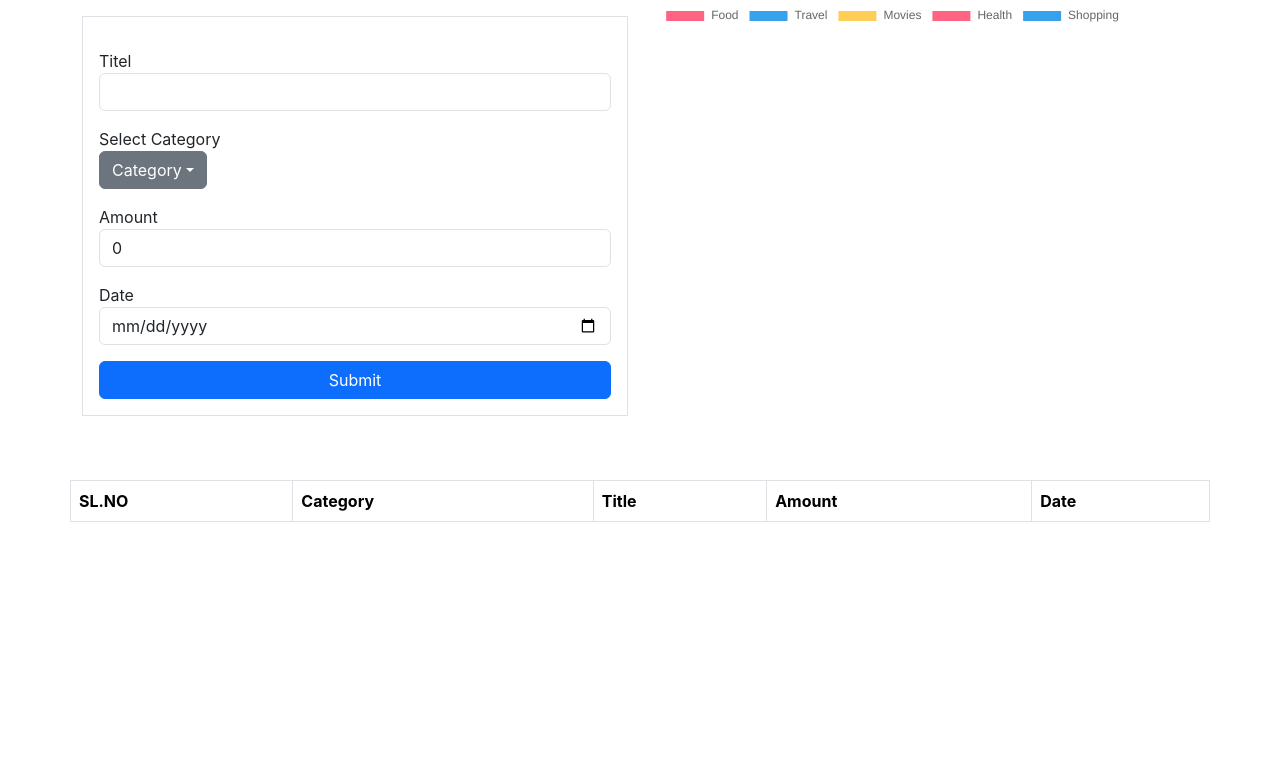
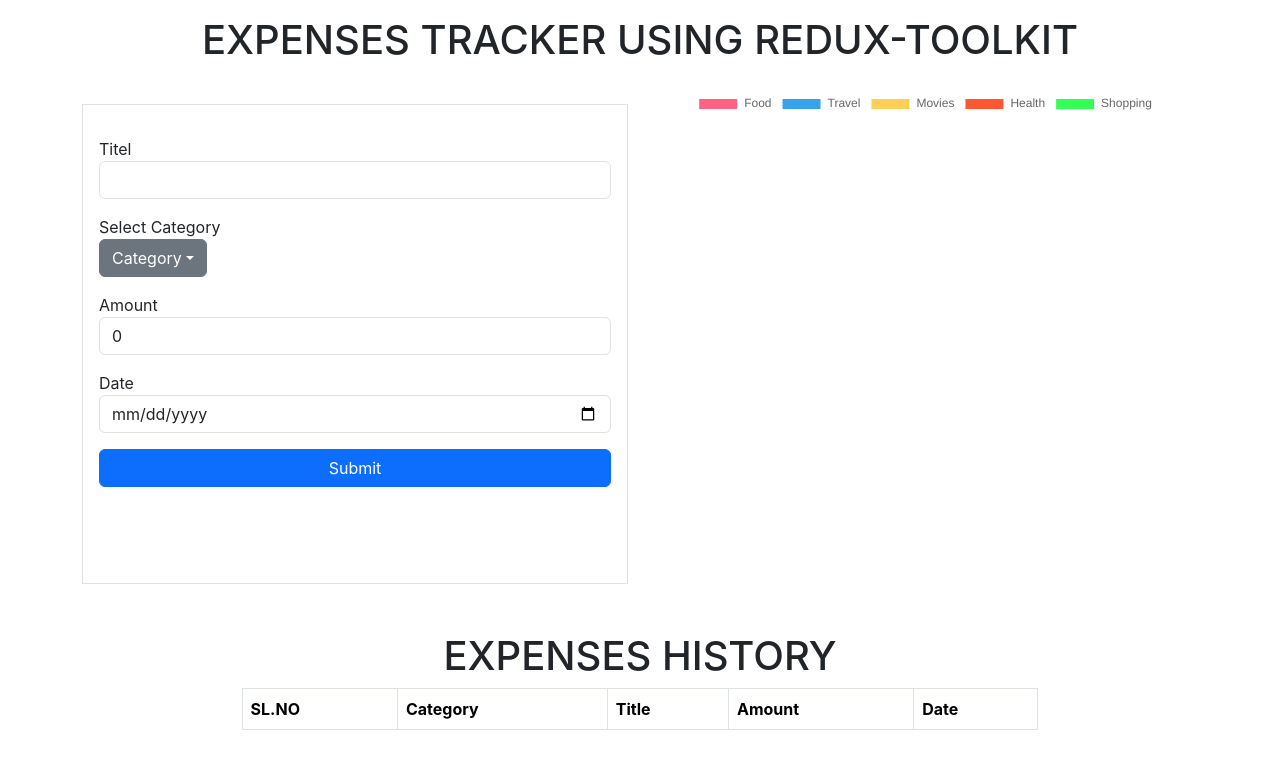
Before and after one commit to bathiniharish7/project-expense-tracker, a React (Create React App) app: page / in a window 1280 px wide. Shown: the top 758 px of the page. Built offline with nearby package versions, Linux system fonts and the light colour scheme.

Commit message:
alined all components in center using Flex

```diff
--- a/src/App.js
+++ b/src/App.js
@@ -9,19 +9,31 @@ function App() {
   return (
     <div className="container">
 
-      <div className='row'>
+      <div className='row mt-3'>
+        <div className='col-12'>
+          <h1 className='text-center'>EXPENSES TRACKER USING REDUX-TOOLKIT</h1>
+        </div>
+      </div>
 
-        <div className='col-6'>
+
+      <div className='row mt-3'>
+        <div className='col-12 col-md-6'>
           <FormComponent/>
         </div>
-        <div className='col-6 '>
+        <div className='col-12 mt-2 col-md-6 mt-md-0'>
           <PieChart/>
         </div>
-
       </div>
 
-      <div className='row'>
-        <ListComponent/>
+
+
+      <div className='row m-5'>
+        <div className='col-12 text-center'>
+          <h1>EXPENSES HISTORY</h1>
+        </div>
+        <div className='col-12 justify-content-center'>
+         <ListComponent/>
+        </div>
       </div>
 
 
--- a/src/components/FormComponent.js
+++ b/src/components/FormComponent.js
@@ -17,7 +17,7 @@ function FormComponent({addUserData}) {
 
 
   return (
-    <div className='border  mt-3 p-3'>
+    <div className='border  mt-3 p-3' style={{height:'60vh'}}>
          <div className='mt-3'>
             <label>Titel</label>
             <input type='text' className='form-control' value={title} onChange={(e)=>{setTitle(e.target.value)}}/>
--- a/src/components/ListComponent.js
+++ b/src/components/ListComponent.js
@@ -1,15 +1,13 @@
-
-import React, { useEffect, useState } from 'react';
+import React from 'react';
 import Table from 'react-bootstrap/Table';
 import { useSelector } from 'react-redux';
 
 function ListComponent() {
-
-    const list = useSelector(state=>state.expenseSlice.All);
-
+  const list = useSelector(state => state.expenseSlice.All);
 
   return (
-    <Table striped bordered hover>
+    <div style={{ display: 'flex', justifyContent: 'center', alignItems: 'center'}}>
+      <Table striped bordered hover style={{ width: '80%' }}>
         <thead>
           <tr>
             <th>SL.NO</th>
@@ -20,26 +18,18 @@ function ListComponent() {
           </tr>
         </thead>
         <tbody>
-        {/* {items.map((item, index) => (
-          <tr key={1}>
-            <td></td>
-          </tr>
-        ))}
-       */}
-       {
-        list.map((item,index)=>(
+          {list.map((item, index) => (
             <tr key={index}>
-                <td>{index+1}</td>
+              <td>{index + 1}</td>
               <td>{item.Category}</td>
               <td>{item.Title}</td>
               <td>{item.Amount}</td>
               <td>{item.Date}</td>
             </tr>
-
-        ))
-       }
+          ))}
         </tbody>
       </Table>
+    </div>
   );
 }
 
--- a/src/components/PieChart.js
+++ b/src/components/PieChart.js
@@ -1,53 +1,46 @@
-import React from 'react'
-
+import React from 'react';
 import { Pie } from 'react-chartjs-2';
-import { Chart as ChartJS } from "chart.js/auto";
 import { useSelector } from 'react-redux';
 
+function PieChart() {
+  const pieChartData = useSelector(state => state.expenseSlice);
 
-function PieChart() {
-    console.log("Componend");
-    const pieChartData = useSelector(state => state.expenseSlice);
-    console.log(pieChartData);
+  const foodTotal = pieChartData.Food.reduce((accumulator, current) => {
+    return accumulator + current.Amount;
+  }, 0);
 
-    const foodTotal = pieChartData.Food.reduce((accumulator,current)=>{
+  const TravelTotal = pieChartData.Travel.reduce((accumulator, current) => {
     return accumulator + current.Amount;
-    },0)
+  }, 0);
 
-    const TravelTotal = pieChartData.Travel.reduce((accumulator,current)=>{
+  const MoviesTotal = pieChartData.Movies.reduce((accumulator, current) => {
     return accumulator + current.Amount;
-    },0)
+  }, 0);
 
-    const MoviesTotal = pieChartData.Movies.reduce((accumulator,current)=>{
+  const HealthTotal = pieChartData.Health.reduce((accumulator, current) => {
     return accumulator + current.Amount;
-    },0)
+  }, 0);
 
-    const HealthTotal = pieChartData.Health.reduce((accumulator,current)=>{
+  const ShoppingTotal = pieChartData.Shopping.reduce((accumulator, current) => {
     return accumulator + current.Amount;
-    },0)
+  }, 0);
 
-    const ShoppingTotal = pieChartData.Shopping.reduce((accumulator,current)=>{
-        return accumulator + current.Amount;
-    },0)
-
-
-    console.log(foodTotal);
   const data = {
-        labels: ['Food', 'Travel', 'Movies','Health','Shopping'],
+    labels: ['Food', 'Travel', 'Movies', 'Health', 'Shopping'],
     datasets: [
       {
-            data: [foodTotal, TravelTotal, MoviesTotal,HealthTotal,ShoppingTotal],
-            backgroundColor: ['#FF6384', '#36A2EB', '#FFCE56'],
-            hoverBackgroundColor: ['#FF6384', '#36A2EB', '#FFCE56'],
+        data: [foodTotal, TravelTotal, MoviesTotal, HealthTotal, ShoppingTotal],
+        backgroundColor: ['#FF6384', '#36A2EB', '#FFCE56', '#FF5733', '#33FF57'],
+        hoverBackgroundColor: ['#FF6384', '#36A2EB', '#FFCE56', '#FF5733', '#33FF57'],
       },
     ],
   };
 
   return (
-    <div style={{height:'60vh'}} >
+    <div style={{ height: '60vh', display: 'flex', justifyContent: 'center', alignItems: 'center' }}>
       <Pie data={data} />
     </div>
-  )
+  );
 }
 
-export default PieChart
+export default PieChart;
```
Lines whose indentation alone changed are shown as unchanged.
